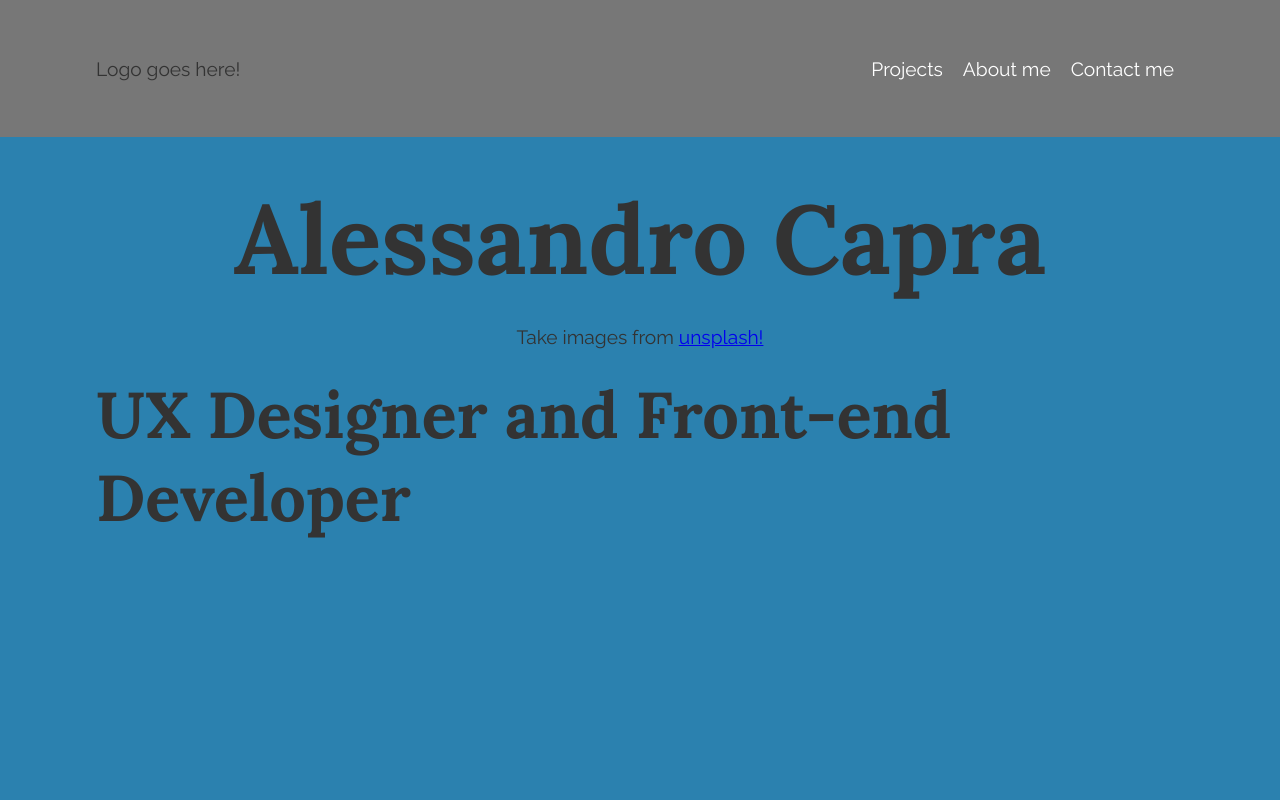
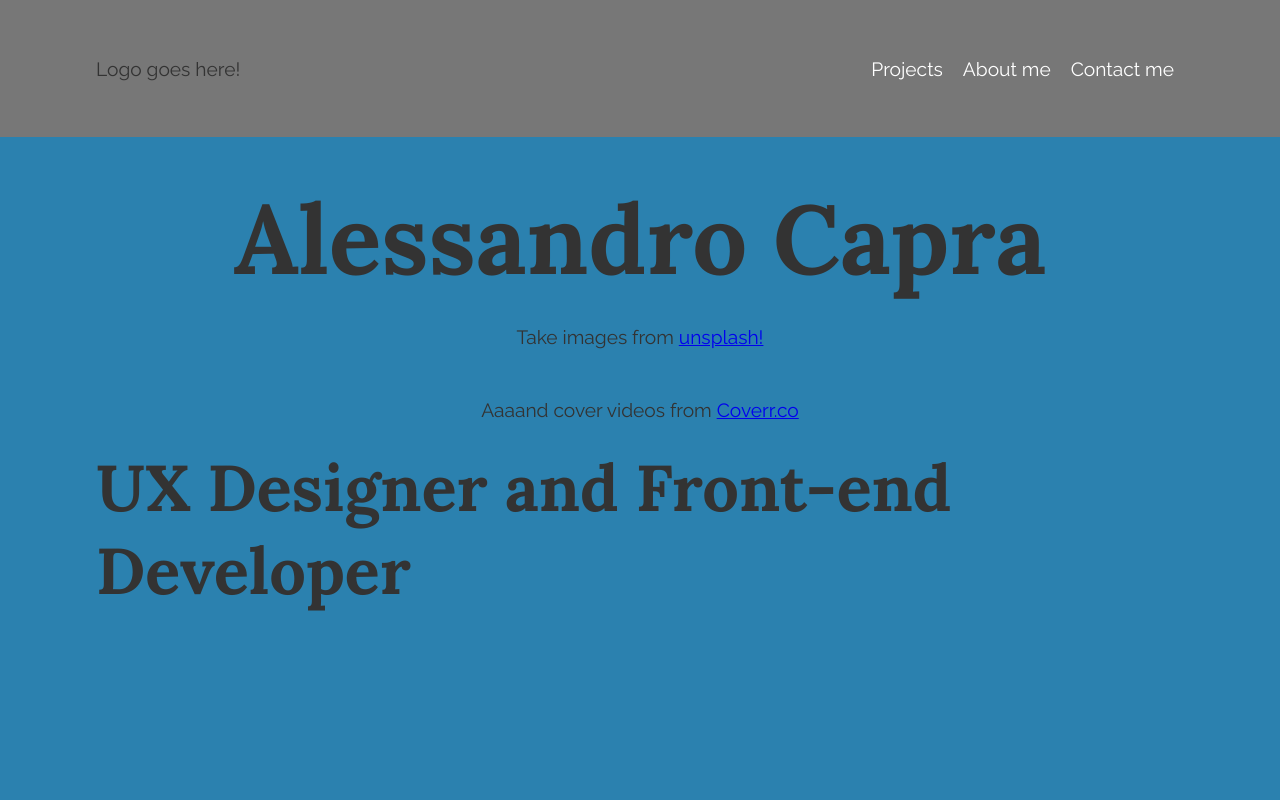
Before and after one commit to alessandrocapra/my-website, a website: page app/index.html in a window 1280 px wide. Shown: the top 800 px of the page. Drawn offline with nearby package versions, Linux system fonts and the light colour scheme; files that its build step writes are made by us from their sources.

Commit message:
Added source where to get cover videos from

```diff
--- a/app/index.html
+++ b/app/index.html
@@ -41,6 +41,7 @@
     <section class="hero">
         <h1>Alessandro Capra</h1>
         <p>Take images from <a href="https://unsplash.com/">unsplash!</a></p>
+        <p>Aaaand cover videos from <a href="http://coverr.co">Coverr.co</a></p>
         <h2>UX Designer and Front-end Developer</h2>
     </section>
     <section class="reversed">
```
